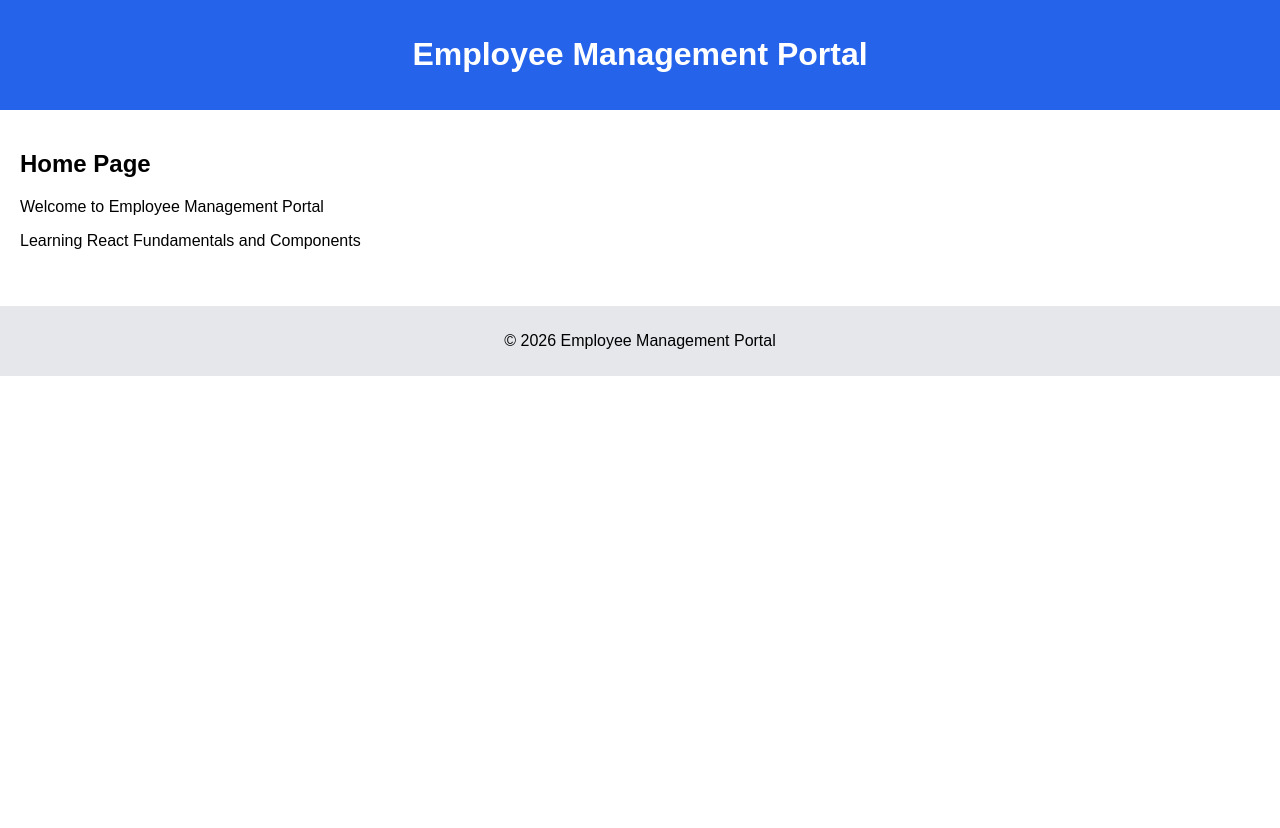
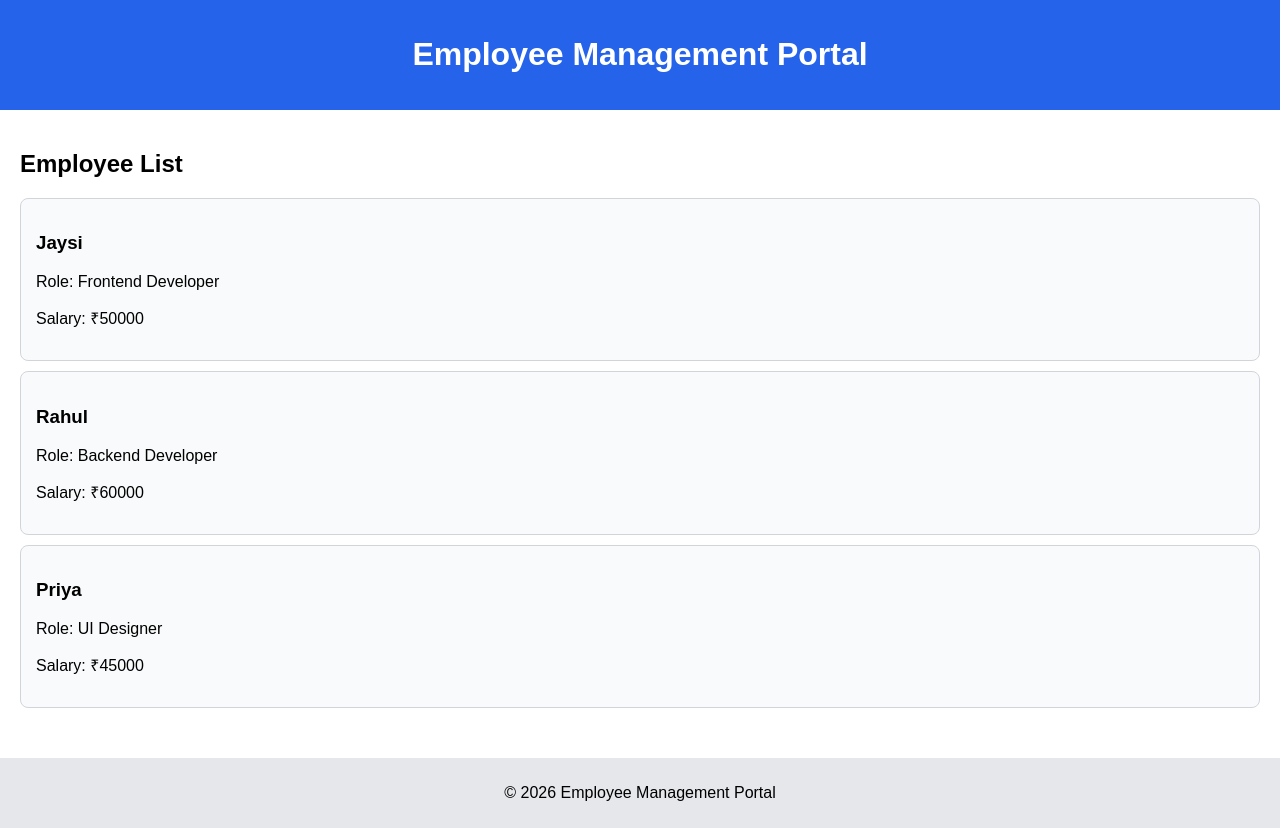
Before and after one commit to Jaysi1701/react1, a React (Vite) app: page / in a window 1280 px wide. Before the commit the page ends 800 px from the top, so only its background shows below. Built offline with nearby package versions, Linux system fonts and the light colour scheme.

Commit message:
Added Props and Employee Card Component

```diff
--- a/src/App.css
+++ b/src/App.css
@@ -15,3 +15,11 @@ footer {
   padding: 10px;
   margin-top: 20px;
 }
+
+.card {
+  border: 1px solid #d1d5db;
+  border-radius: 8px;
+  padding: 15px;
+  margin: 10px 0;
+  background-color: #f9fafb;
+}
--- a/src/App.jsx
+++ b/src/App.jsx
@@ -1,17 +1,33 @@
 import "./App.css";
 import Header from "./components/Header";
 import Footer from "./components/Footer";
+import EmployeeCard from "./components/EmployeeCard";
+
 function App() {
   return (
     <>
       <Header />
 
       <main>
-        <h2>Home Page</h2>
+        <h2>Employee List</h2>
 
-        <p>Welcome to Employee Management Portal</p>
+        <EmployeeCard
+          name="Jaysi"
+          role="Frontend Developer"
+          salary="50000"
+        />
 
-        <p>Learning React Fundamentals and Components</p>
+        <EmployeeCard
+          name="Rahul"
+          role="Backend Developer"
+          salary="60000"
+        />
+
+        <EmployeeCard
+          name="Priya"
+          role="UI Designer"
+          salary="45000"
+        />
       </main>
 
       <Footer />
--- /dev/null
+++ b/src/components/EmployeeCard.jsx
@@ -0,0 +1,11 @@
+function EmployeeCard({ name, role, salary }) {
+  return (
+    <div className="card">
+      <h3>{name}</h3>
+      <p>Role: {role}</p>
+      <p>Salary: ₹{salary}</p>
+    </div>
+  );
+}
+
+export default EmployeeCard;
```
